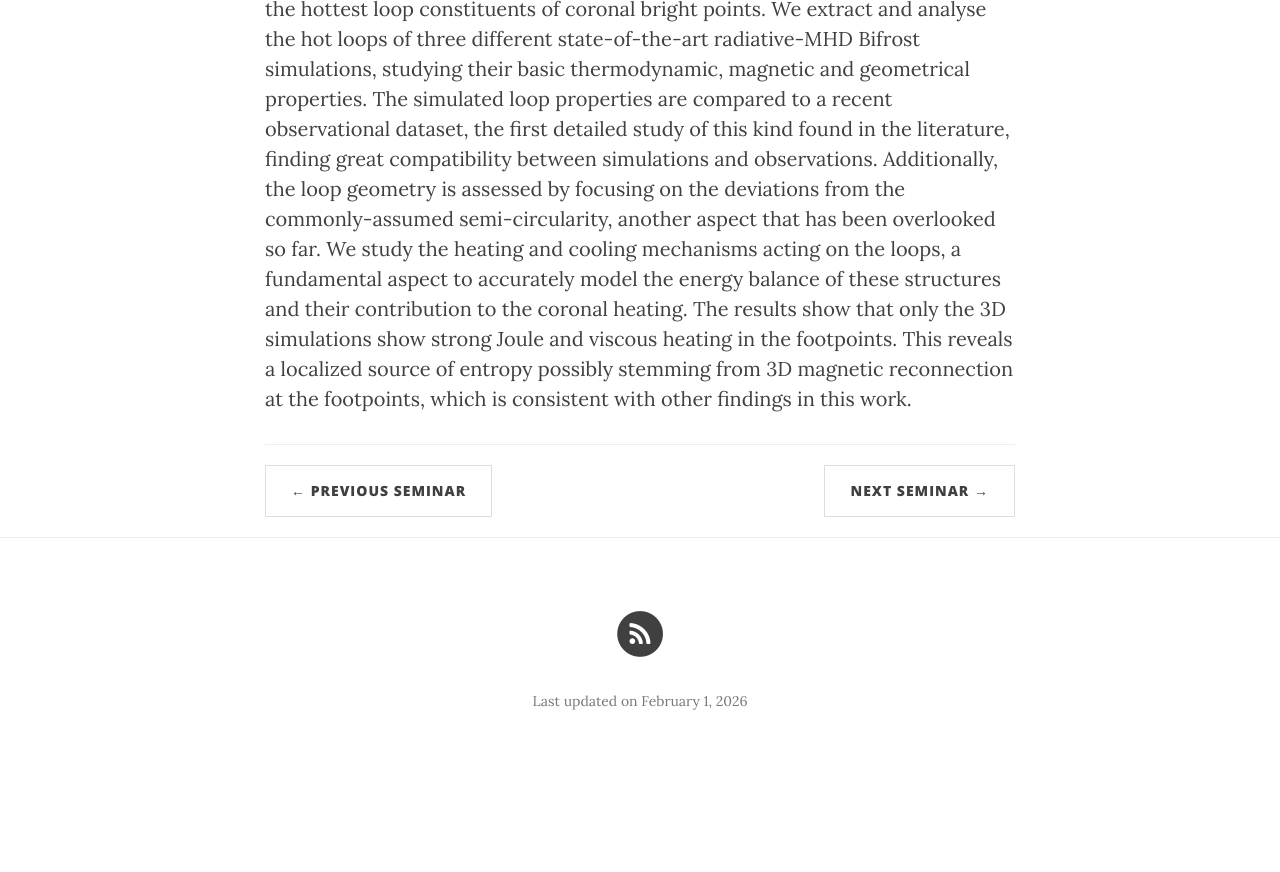
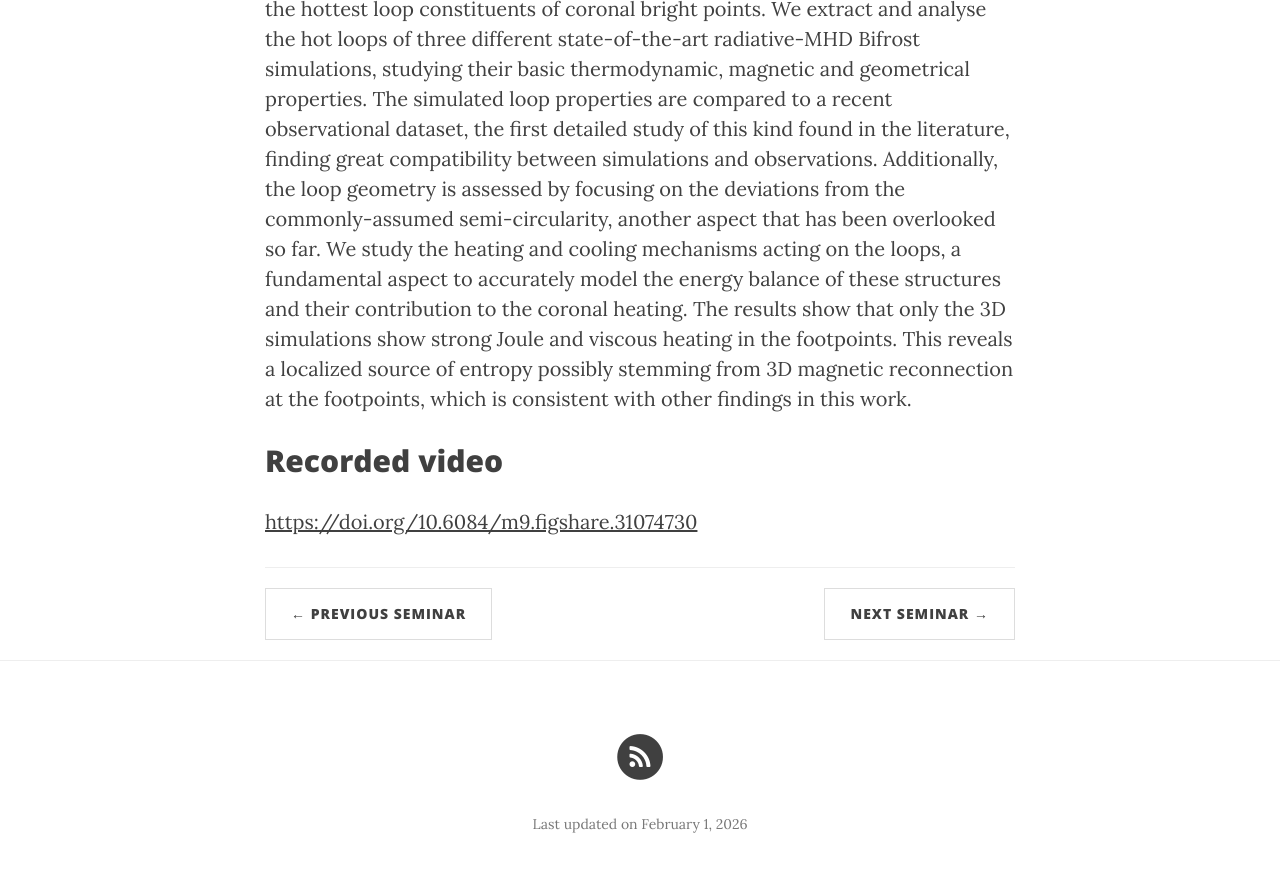
Before and after one commit to ITA-Solar/espos, a Jekyll site: the page built from _posts/2026-01-15-Sola-Viladesau.md, in a window 1280 px wide and 900 px high, scrolled down 803 px. Shown: the top 872 px of the window. Built offline with Jekyll 4.4.1, drawn with Linux system fonts in a browser that asks for light colours; nearby versions of some CDN libraries; before the commit the page ends 1580 px from its top, so only the background shows below that.

Commit message:
Update _posts/2026-01-15-Sola-Viladesau.md

```diff
--- a/_posts/2026-01-15-Sola-Viladesau.md
+++ b/_posts/2026-01-15-Sola-Viladesau.md
@@ -9,3 +9,6 @@ published:  true
 
 ## Abstract
 Coronal bright points are ubiquitous, highly energetic events that are often seen accompanying other dynamic and eruptive phenomena in the solar atmosphere. Their large energy output, their similarity to active regions and their connections to other events make them especially interesting to understand the solar corona. This talk will describe the findings of a recent project focusing on the hottest loop constituents of coronal bright points. We extract and analyse the hot loops of three different state-of-the-art radiative-MHD Bifrost simulations, studying their basic thermodynamic, magnetic and geometrical properties. The simulated loop properties are compared to a recent observational dataset, the first detailed study of this kind found in the literature, finding great compatibility between simulations and observations. Additionally, the loop geometry is assessed by focusing on the deviations from the commonly-assumed semi-circularity, another aspect that has been overlooked so far. We study the heating and cooling mechanisms acting on the loops, a fundamental aspect to accurately model the energy balance of these structures and their contribution to the coronal heating. The results show that only the 3D simulations show strong Joule and viscous heating in the footpoints. This reveals a localized source of entropy possibly stemming from 3D magnetic reconnection at the footpoints, which is consistent with other findings in this work.
+
+## Recorded video
+[https://doi.org/10.6084/m9.figshare.31074730](https://doi.org/10.6084/m9.figshare.31074730)
```
